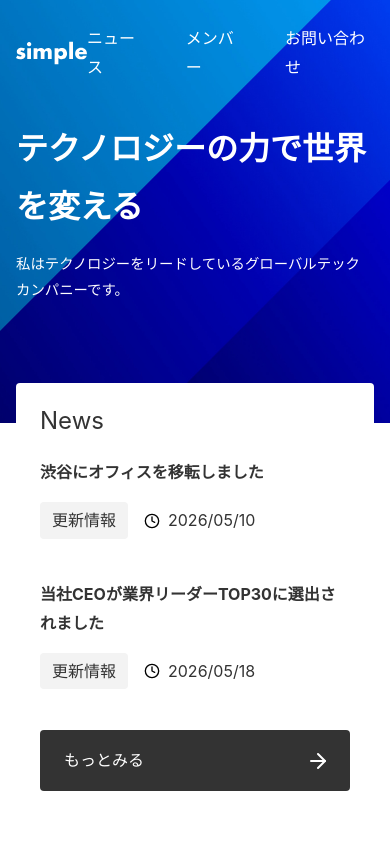
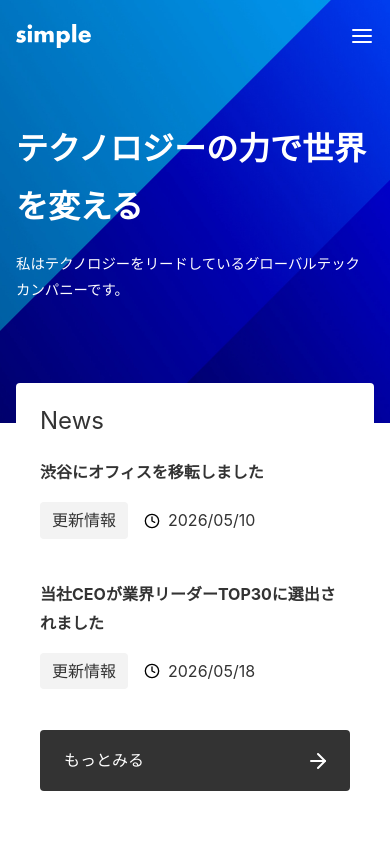
Before and after one commit to zeroquina/microcms-app, a Next.js app: page / in a window 390 px wide. Shown: the top 844 px of the page. Built offline with nearby package versions, Linux system fonts and the light colour scheme.

Commit message:
feat: section 4-4-4まで完了

```diff
--- a/app/_components/Header/index.tsx
+++ b/app/_components/Header/index.tsx
@@ -1,6 +1,7 @@
 import Image from "next/image";
 import Link from "next/link";
 import styles from "./index.module.css";
+import Menu from "../Menu";
 
 export default function Header() {
   return (
@@ -15,19 +16,7 @@
           priority
         />
       </Link>
-      <nav className={styles.nav}>
-        <ul className={styles.items}>
-          <li>
-            <Link href="/news">ニュース</Link>
-          </li>
-          <li>
-            <Link href="/members">メンバー</Link>
-          </li>
-          <li>
-            <Link href="/contact">お問い合わせ</Link>
-          </li>
-        </ul>
-      </nav>
+      <Menu />
     </header>
   );
 }
--- /dev/null
+++ b/app/_components/Menu/index.module.css
@@ -0,0 +1,50 @@
+.items {
+  display: flex;
+  color: #fff;
+  gap: 40px;
+}
+
+.button {
+  display: none;
+}
+
+@media screen and (max-width: 640px) {
+  .nav {
+    display: none;
+  }
+
+  .nav.open {
+    display: block;
+    position: fixed;
+    top: 0;
+    left: 0;
+    right: 0;
+    bottom: 0;
+    background-color: var(--color-bg-painted);
+    color: var(--color-text-unpainted);
+    padding: 24px 16px;
+  }
+
+  .items {
+    flex-direction: column;
+    gap: 24px;
+  }
+
+  .button {
+    display: flex;
+    background: none;
+    border: none;
+    cursor: pointer;
+  }
+
+  .close {
+    display: none;
+  }
+
+  .nav.open + .close {
+    display: block;
+    position: absolute;
+    top: 24px;
+    right: 16px;
+  }
+}
--- /dev/null
+++ b/app/_components/Menu/index.tsx
@@ -0,0 +1,37 @@
+"use client";
+
+import Link from "next/link";
+import Image from "next/image";
+import { useState } from "react";
+import cx from "classnames";
+import styles from "./index.module.css";
+
+export default function Menu() {
+  const [isOpen, setOpen] = useState<boolean>(false);
+  const open = () => setOpen(true);
+  const close = () => setOpen(false);
+
+  return (
+    <div>
+      <nav className={cx(styles.nav, isOpen && styles.open)}>
+        <ul className={styles.items}>
+          <li>
+            <Link href="/news">ニュース</Link>
+          </li>
+          <li>
+            <Link href="/members">メンバー</Link>
+          </li>
+          <li>
+            <Link href="/contact">お問い合わせ</Link>
+          </li>
+        </ul>
+      </nav>
+      <button className={cx(styles.button, styles.close)} onClick={close}>
+        <Image src="/close.svg" alt="閉じる" width={24} height={24} priority />
+      </button>
+      <button className={styles.button} onClick={open}>
+        <Image src="/menu.svg" alt="メニュー" width={24} height={24} />
+      </button>
+    </div>
+  );
+}
--- a/package.json
+++ b/package.json
@@ -9,6 +9,7 @@
     "lint": "eslint"
   },
   "dependencies": {
+    "classnames": "^2.5.1",
     "next": "16.2.9",
     "react": "19.2.4",
     "react-dom": "19.2.4"
```
Also changed, not shown: 1 other file (tests, documents, lock files or other folders).
